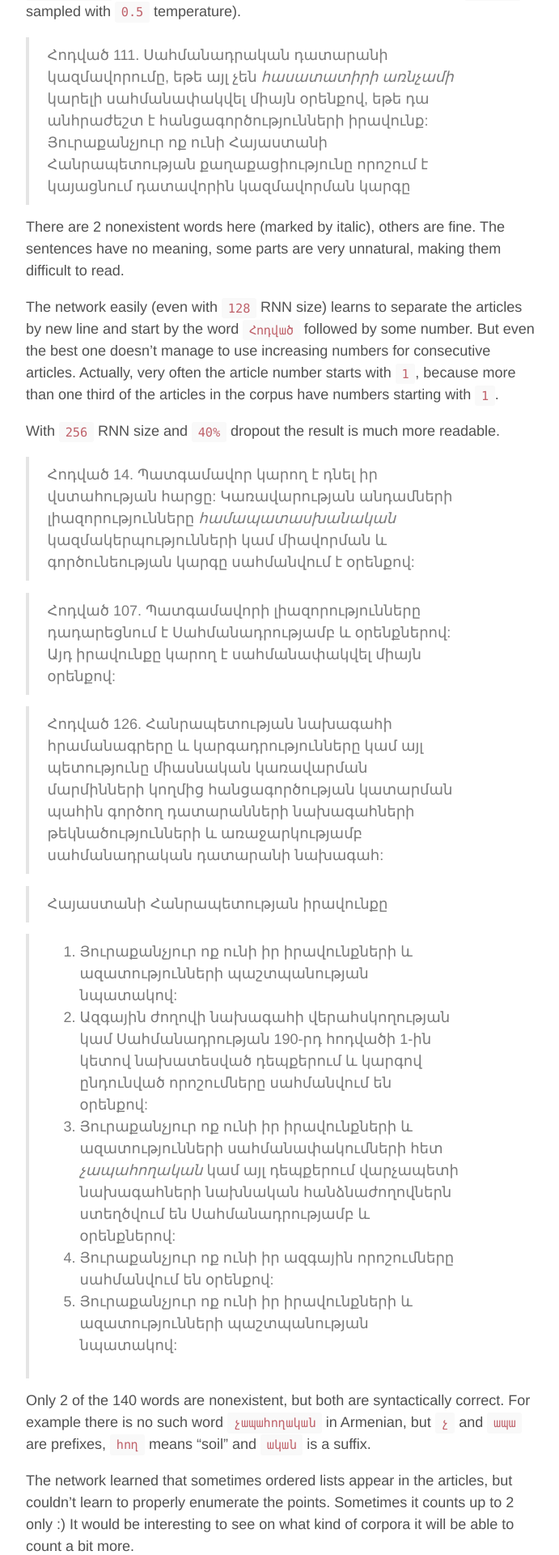
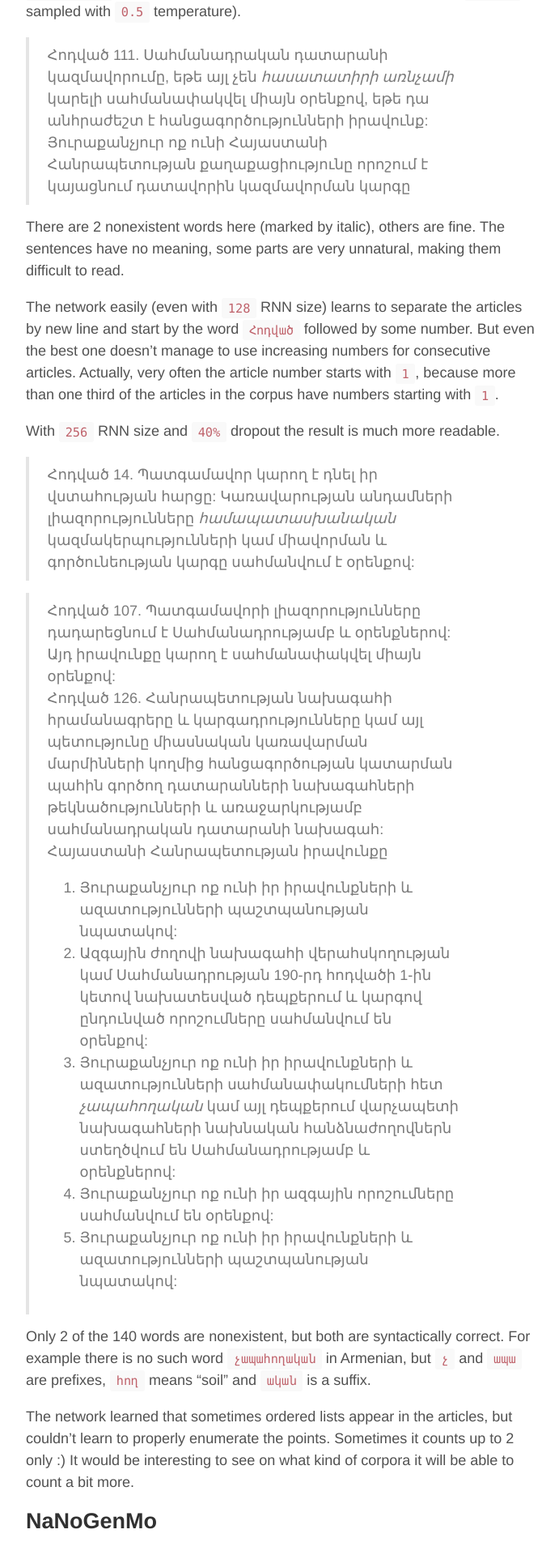
Before and after one commit to YerevaNN/yerevann.github.io, a Jekyll site: the page built from _posts/2015-11-11-generating-constitution-with-recurrent-neural-networks.md, in a window 1280 px wide. Shown: the part 4480-6400 px from the top of the page at 81% size, without its empty margins (293-984 px from the left). Built offline with Jekyll 4.4.1, drawn with Linux system fonts in a browser that asks for light colours; comment, search, counter and statistics services are not loaded.

```diff
--- a/_posts/2015-11-11-generating-constitution-with-recurrent-neural-networks.md
+++ b/_posts/2015-11-11-generating-constitution-with-recurrent-neural-networks.md
@@ -102,17 +102,14 @@ With `256` RNN size and `40%` dropout the result is much more readable.
 
 > Հոդված 14. Պատգամավոր կարող է դնել իր վստահության հարցը: Կառավարության անդամների լիազորությունները _համապատասխանական_ կազմակերպությունների կամ միավորման և գործունեության կարգը սահմանվում է օրենքով:
 
-> Հոդված 107. Պատգամավորի լիազորությունները դադարեցնում է Սահմանադրությամբ և օրենքներով: Այդ իրավունքը կարող է սահմանափակվել միայն օրենքով:
-
-> Հոդված 126. Հանրապետության նախագահի հրամանագրերը և կարգադրությունները կամ այլ պետությունը միասնական կառավարման մարմինների կողմից հանցագործության կատարման պահին գործող դատարանների նախագահների թեկնածությունների և առաջարկությամբ սահմանադրական դատարանի նախագահ:
-
->  Հայաստանի Հանրապետության իրավունքը
-
->  1. Յուրաքանչյուր ոք ունի իր իրավունքների և ազատությունների պաշտպանության նպատակով:<br>
->  2. Ազգային ժողովի նախագահի վերահսկողության կամ Սահմանադրության 190-րդ հոդվածի 1-ին կետով նախատեսված դեպքերում և կարգով ընդունված որոշումները սահմանվում են օրենքով:
->  2. Յուրաքանչյուր ոք ունի իր իրավունքների և ազատությունների սահմանափակումների հետ _չապահողական_ կամ այլ դեպքերում վարչապետի նախագահների նախնական հանձնաժողովներն ստեղծվում են Սահմանադրությամբ և օրենքներով:
->  3. Յուրաքանչյուր ոք ունի իր ազգային որոշումները սահմանվում են օրենքով:
->  2. Յուրաքանչյուր ոք ունի իր իրավունքների և ազատությունների պաշտպանության նպատակով:
+> Հոդված 107. Պատգամավորի լիազորությունները դադարեցնում է Սահմանադրությամբ և օրենքներով: Այդ իրավունքը կարող է սահմանափակվել միայն օրենքով: <br>
+ Հոդված 126. Հանրապետության նախագահի հրամանագրերը և կարգադրությունները կամ այլ պետությունը միասնական կառավարման մարմինների կողմից հանցագործության կատարման պահին գործող դատարանների նախագահների թեկնածությունների և առաջարկությամբ սահմանադրական դատարանի նախագահ:<br>
+  Հայաստանի Հանրապետության իրավունքը<br>
+  1. Յուրաքանչյուր ոք ունի իր իրավունքների և ազատությունների պաշտպանության նպատակով:<br>
+  2. Ազգային ժողովի նախագահի վերահսկողության կամ Սահմանադրության 190-րդ հոդվածի 1-ին կետով նախատեսված դեպքերում և կարգով ընդունված որոշումները սահմանվում են օրենքով:<br>
+  2. Յուրաքանչյուր ոք ունի իր իրավունքների և ազատությունների սահմանափակումների հետ _չապահողական_ կամ այլ դեպքերում վարչապետի նախագահների նախնական հանձնաժողովներն ստեղծվում են Սահմանադրությամբ և օրենքներով: <br>
+  3. Յուրաքանչյուր ոք ունի իր ազգային որոշումները սահմանվում են օրենքով:<br>
+  2. Յուրաքանչյուր ոք ունի իր իրավունքների և ազատությունների պաշտպանության նպատակով:
 
 Only 2 of the 140 words are nonexistent, but both are syntactically correct. For example there is no such word `չապահողական` in Armenian, but `չ` and `ապա` are prefixes, `հող` means "soil" and `ական` is a suffix.
 
```
